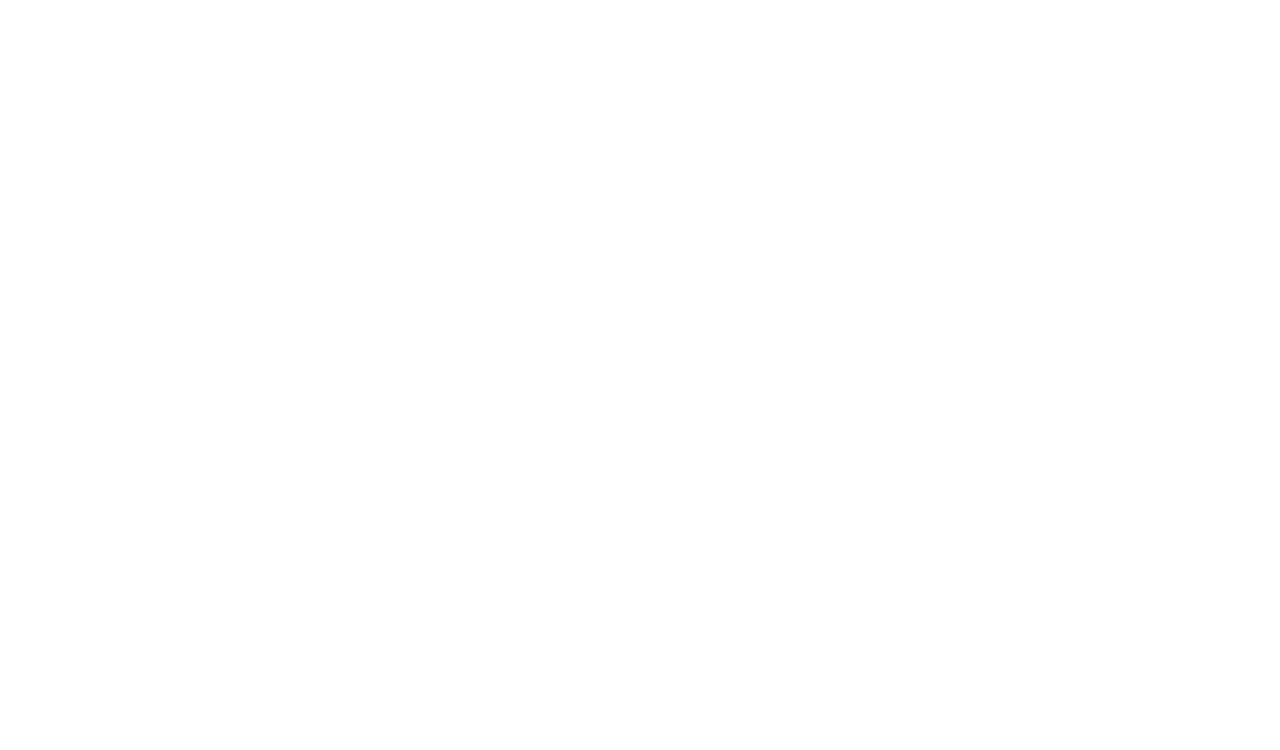
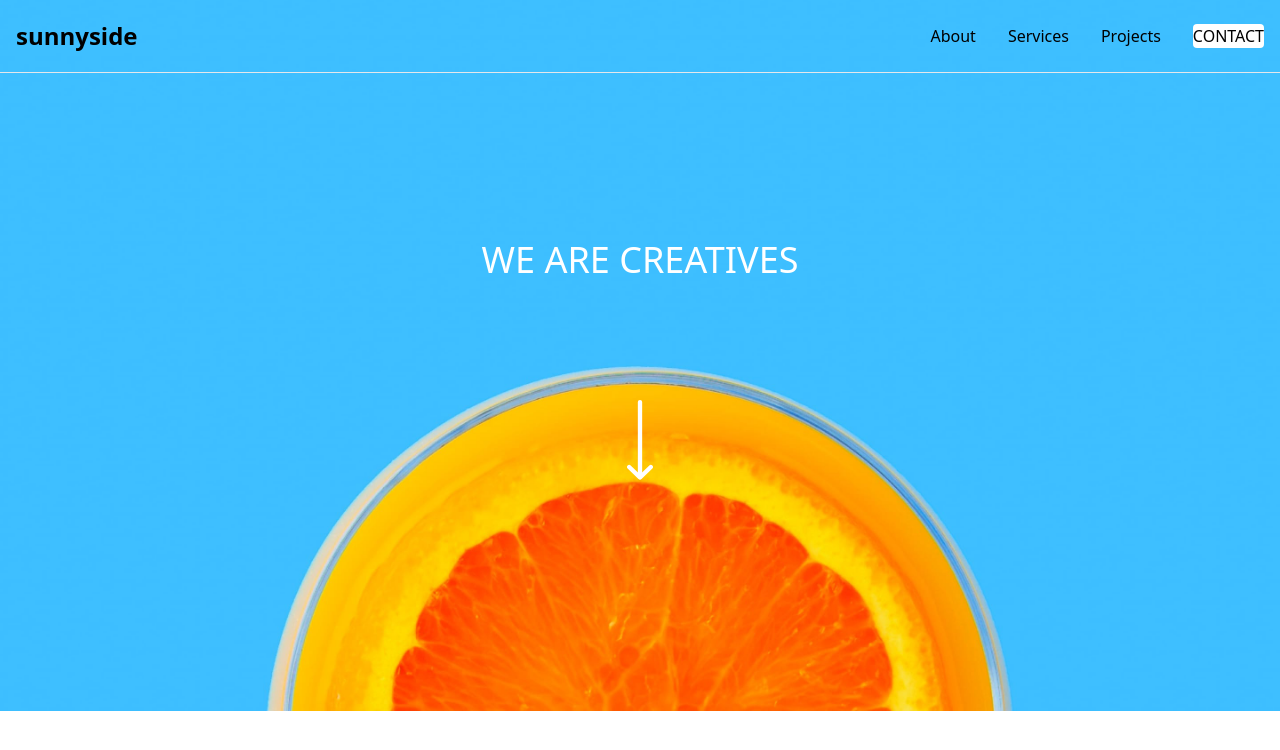
Before and after one commit to kohtet0/Sunnyside-Agency-Landing-Page, a website built with Vite: page index.html in a window 1280 px wide. Built offline with nearby package versions, Linux system fonts and the light colour scheme.

Commit message:
kohtetnotok

```diff
--- a/index.html
+++ b/index.html
@@ -7,7 +7,88 @@
     <title>Vite App</title>
   </head>
   <body>
-    <main id="app"></main>
+    <main id="app">
+      <!-- kohtet start -->
+
+      <header class="">
+        <nav
+          class="dark:bg-gray-900 fixed w-full z-20 top-0 start-0 border-b border-gray-200 dark:border-gray-600"
+        >
+          <div
+            class="container flex flex-wrap items-center justify-between mx-auto p-4"
+          >
+            <a
+              href="https://flowbite.com/"
+              class="flex items-center space-x-3 rtl:space-x-reverse"
+            >
+              <span
+                class="self-center text-2xl font-semibold whitespace-nowrap dark:text-white"
+                >sunnyside</span
+              >
+            </a>
+
+            <div
+              class="items-center justify-between hidden w-full md:flex md:w-auto md:order-1"
+              id="navbar-sticky"
+            >
+              <ul
+                class="flex flex-col p-4 md:p-0 mt-4 font-medium rounded-lg md:space-x-8 rtl:space-x-reverse md:flex-row md:mt-0 md:border-0 h-10 justify-center items-center dark:bg-gray-800 md:dark:bg-gray-900 dark:border-gray-700"
+              >
+                <li>
+                  <a
+                    href="#"
+                    class="block py-2 px-3 rounded hover:bg-gray-100 md:hover:bg-transparent md:hover:text-blue-700 md:p-0 md:dark:hover:text-blue-500 dark:text-white dark:hover:bg-gray-700 dark:hover:text-white md:dark:hover:bg-transparent dark:border-gray-700"
+                    >About</a
+                  >
+                </li>
+                <li>
+                  <a
+                    href="#"
+                    class="block py-2 px-3 rounded hover:bg-gray-100 md:hover:bg-transparent md:hover:text-blue-700 md:p-0 md:dark:hover:text-blue-500 dark:text-white dark:hover:bg-gray-700 dark:hover:text-white md:dark:hover:bg-transparent dark:border-gray-700"
+                    >Services</a
+                  >
+                </li>
+                <li>
+                  <a
+                    href="#"
+                    class="block py-2 px-3 rounded hover:bg-gray-100 md:hover:bg-transparent md:hover:text-blue-700 md:p-0 md:dark:hover:text-blue-500 dark:text-white dark:hover:bg-gray-700 dark:hover:text-white md:dark:hover:bg-transparent dark:border-gray-700"
+                    >Projects</a
+                  >
+                </li>
+                <li>
+                  <a
+                    href="#"
+                    class="block uppercase bg-white text-black py-2 px-3 rounded hover:bg-gray-100 md:hover:bg-transparent md:hover:text-blue-700 md:p-0 md:dark:hover:text-blue-500 dark:text-white dark:hover:bg-gray-700 dark:hover:text-white md:dark:hover:bg-transparent dark:border-gray-700"
+                    >Contact</a
+                  >
+                </li>
+              </ul>
+            </div>
+          </div>
+        </nav>
+      </header>
+
+      <section
+        class="container mx-auto relative bg-[url('./sunnyside-agency-landing-page-main/images/desktop/image-header.jpg')] bg-contain bg-no-repeat w-full min-h-screen"
+      >
+        <h1
+          class="uppercase text-white text-4xl text-center absolute w-full top-60"
+        >
+          We are creatives
+        </h1>
+        <div
+          class="absolute top-[400px] right-0 left-0 flex justify-center items-center"
+        >
+          <img
+            class="h-20"
+            src="./sunnyside-agency-landing-page-main/images/icon-arrow-down.svg"
+            alt=""
+          />
+        </div>
+      </section>
+
+      <!-- kohtet end -->
+    </main>
     <script type="module" src="/main.js"></script>
   </body>
 </html>
```
